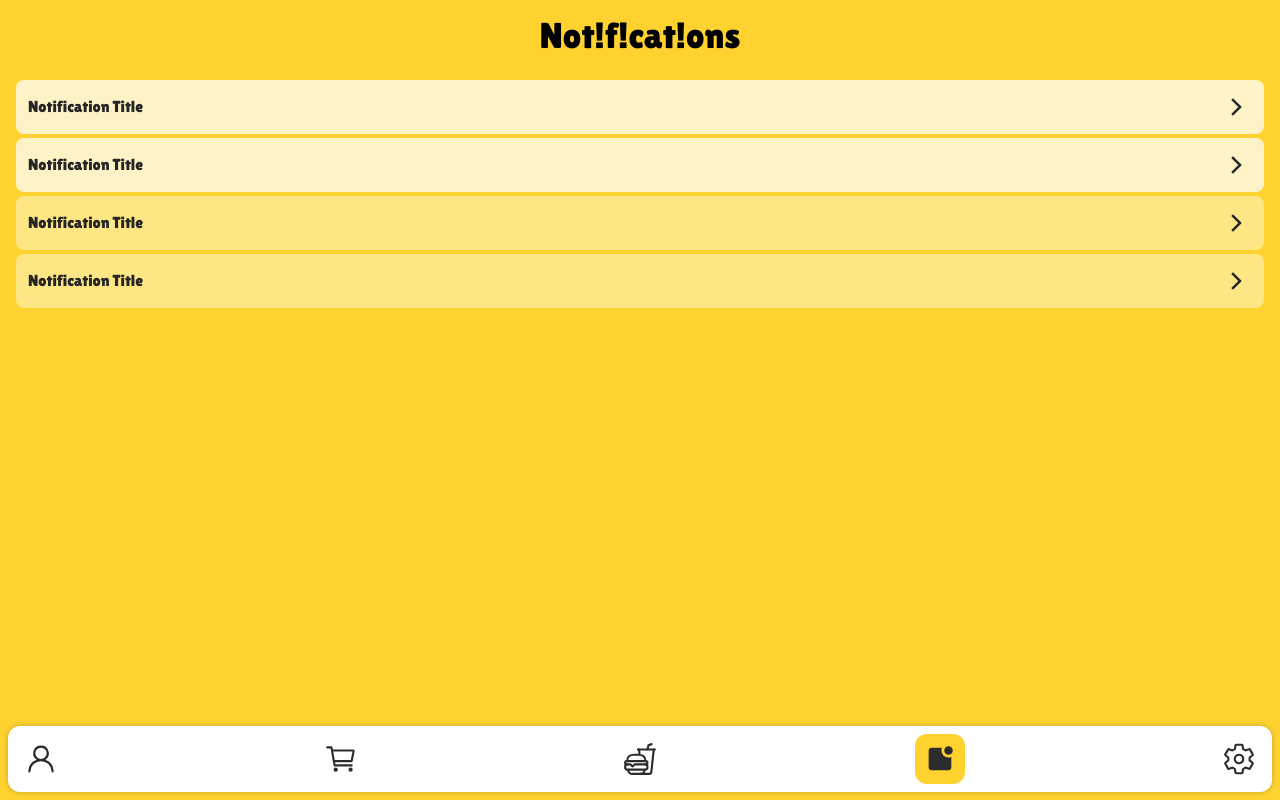
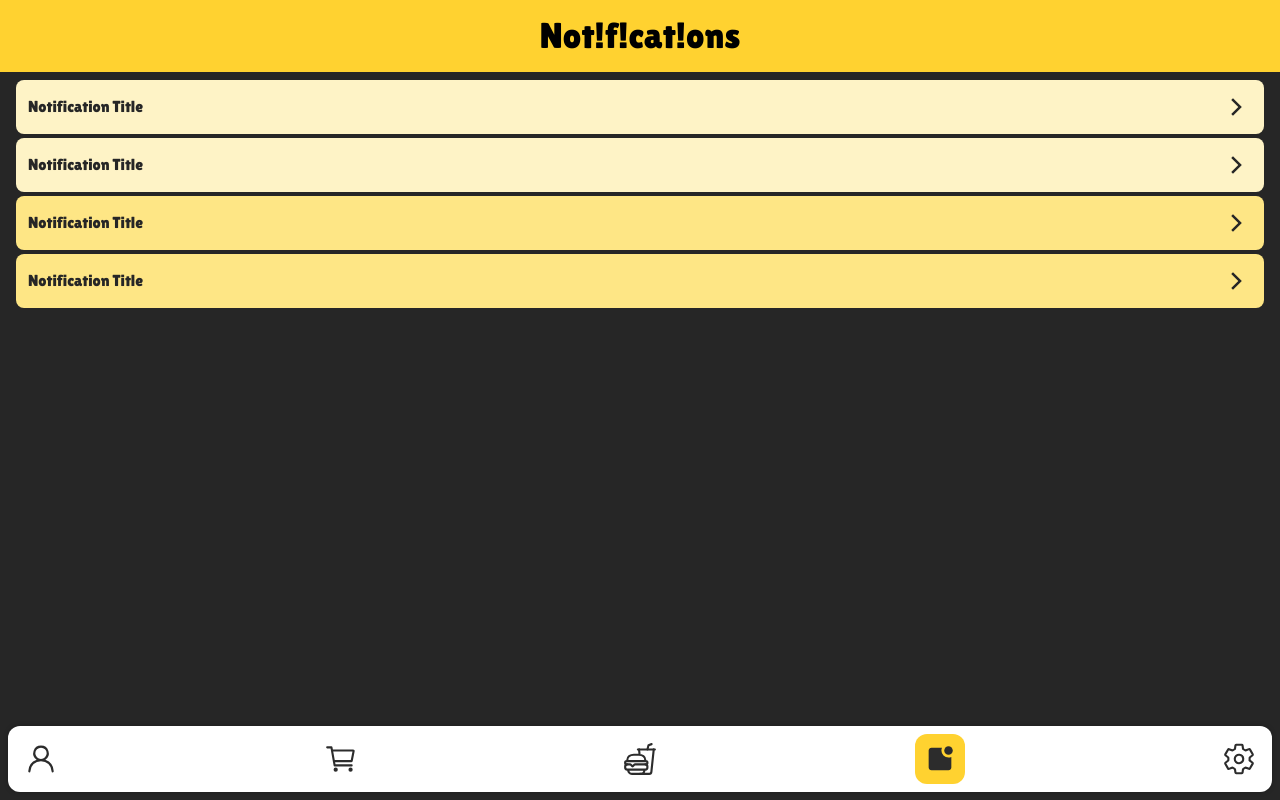
Before and after one commit to mahdibaderloo/fastfood, a React (Vite) app: page /notifications in a window 1280 px wide. Built offline with nearby package versions, Linux system fonts and the light colour scheme.

Commit message:
dark theme for main bg

```diff
--- a/src/components/AppLayout.jsx
+++ b/src/components/AppLayout.jsx
@@ -4,7 +4,7 @@ import Loading from "./Loading";
 
 function AppLayout() {
   return (
-    <div className="bg-amber-300 font-lilita">
+    <div className="bg-amber-300 dark:bg-neutral-800 font-lilita">
       <Outlet />
       {/* <Loading /> */}
       <Navbar />
```
